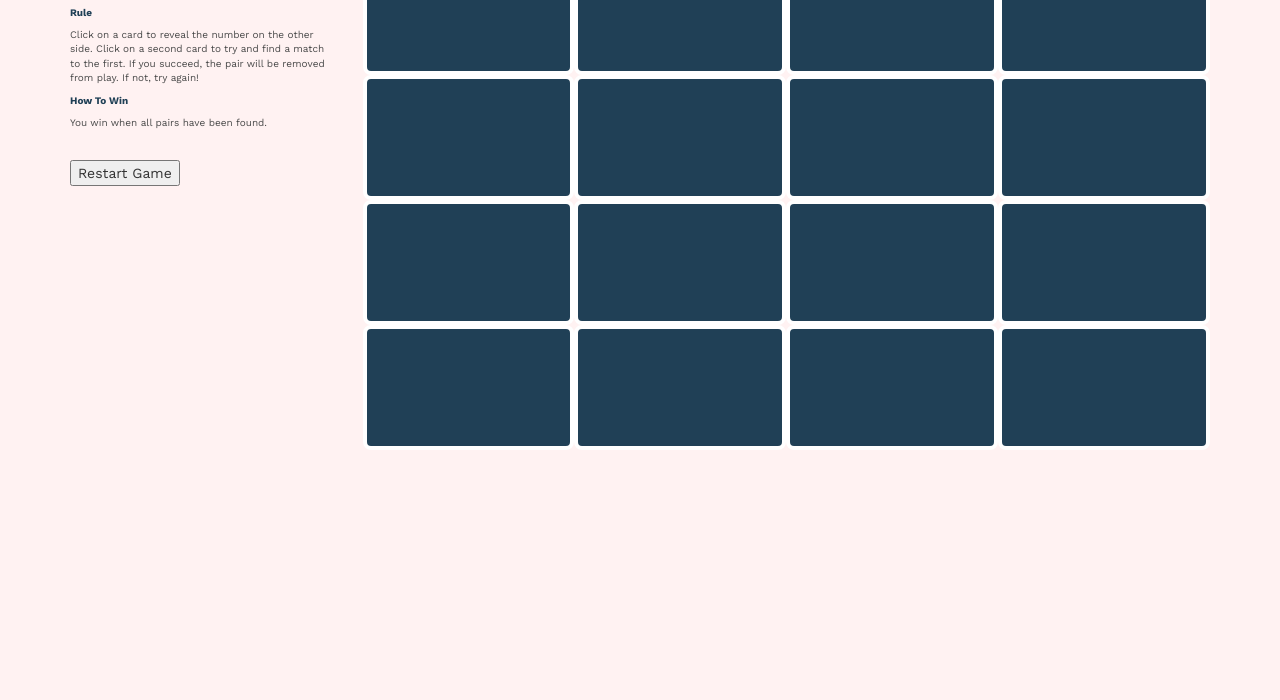
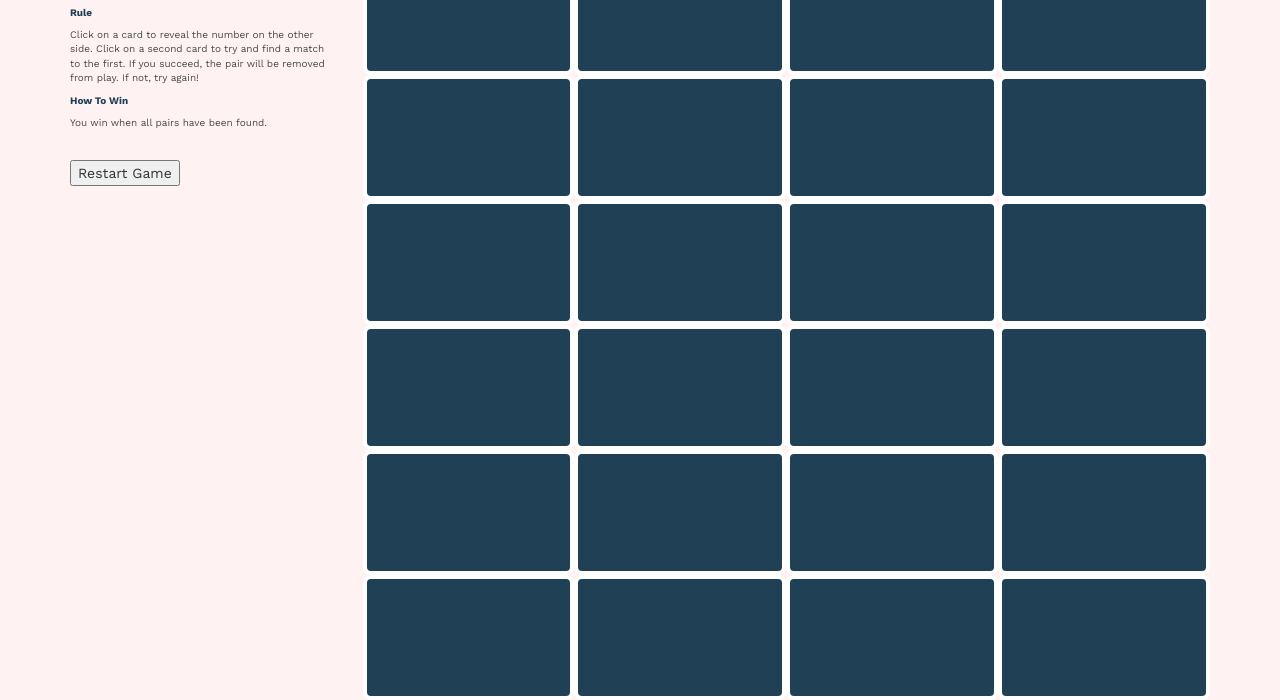
Before and after one commit to ExCurio/MatchGame, a plain HTML site: page index.html in a window 1280 px wide. Shown: the part 103-803 px from the top of the page. Drawn offline with nearby package versions, Linux system fonts and the light colour scheme.

Commit message:
Expand game from 16 cards to 24 cards

```diff
--- a/index.html
+++ b/index.html
@@ -29,6 +29,8 @@
           <p>You win when all pairs have been found.</p>
           <br>
           <button class="restart">Restart Game</button>
+          <br>
+          <h2 class="youwon"></h2>
         </div>
         <div id="game" class="col-md-9 col-sm-12">
           <div class="row">
--- a/resources/js/match-game.js
+++ b/resources/js/match-game.js
@@ -27,8 +27,8 @@ $('.restart').click(function() {
 MatchGame.generateCardValues = function () {
   // Array for the sorted, unplaced cards
   var sortedCards = [];
-  // Loop that pushes an int 1 - 8, twice, to the sortedCards array
-  for (var i = 1; i < 9; i++) {
+  // Loop that pushes an int 1 - 12, twice, to the sortedCards array
+  for (var i = 1; i < 13; i++) {
     sortedCards.push(i);
     sortedCards.push(i);
   }
@@ -57,13 +57,17 @@ MatchGame.renderCards = function(cardValues, $game) {
 
   // Array that stores the hsl color values as strings
   var colors = [
-    'hsl(25, 85%, 65%)',
-    'hsl(55, 85%, 65%)',
-    'hsl(90, 85%, 65%)',
-    'hsl(160, 85%, 65%)',
-    'hsl(220, 85%, 65%)',
-    'hsl(265, 85%, 65%)',
-    'hsl(310, 85%, 65%)',
+    'hsl(15, 85%, 65%)',
+    'hsl(45, 85%, 65%)',
+    'hsl(75, 85%, 65%)',
+    'hsl(100, 85%, 65%)',
+    'hsl(140, 85%, 65%)',
+    'hsl(170, 85%, 65%)',
+    'hsl(200, 85%, 65%)',
+    'hsl(230, 85%, 65%)',
+    'hsl(260, 85%, 65%)',
+    'hsl(300, 85%, 65%)',
+    'hsl(330, 85%, 65%)',
     'hsl(360, 85%, 65%)'];
 
   // Empty the $game object of all html
@@ -72,6 +76,7 @@ MatchGame.renderCards = function(cardValues, $game) {
   // Create an empty array for flipped cards
   // Create data attribute on $game object of flipped cards
   $game.data('flippedCards', []);
+  $game.data('playedCards', []);
 
   // Loop that iterates i < length of cardValues
   for (var i = 0; i < cardValues.length; i++) {
@@ -96,9 +101,16 @@ MatchGame.renderCards = function(cardValues, $game) {
   // When a card is clicked call the flipCard method
   $('.card').click(function() {
     MatchGame.flipCard($(this), $('#game'));
+    MatchGame.gameOver();
   });
 
 };
+
+MatchGame.gameOver = function() {
+  if (playedCards.length === randomCards.length) {
+    $('<p>You Won!!</p>').appendTo('.youwon');
+  }
+}
 
 
 /*
@@ -131,6 +143,8 @@ MatchGame.flipCard = function($card, $game) {
                       .css('color', 'rgb(204, 204, 204)');
       flippedCards[1].css('background-color', 'rgb(153, 153, 153)')
                       .css('color', 'rgb(204, 204, 204)');
+      var playedCards = $game.data('playedCards');
+      playedCards.push($card);
     } else {
       var card1 = flippedCards[0];
       var card2 = flippedCards[1];
```
